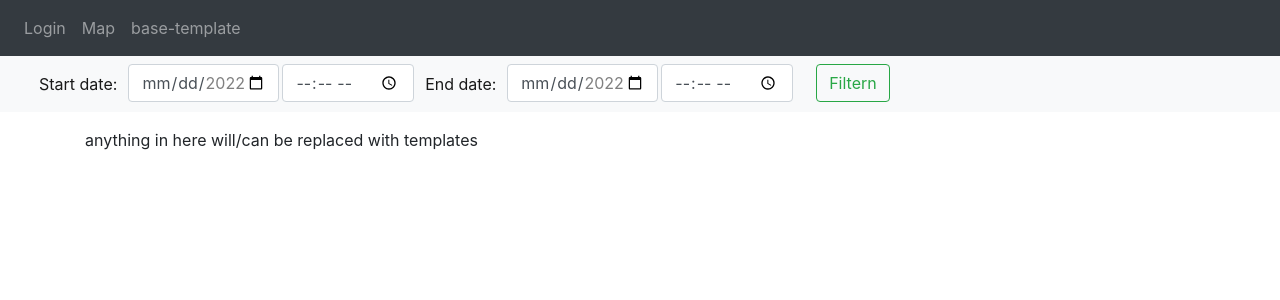
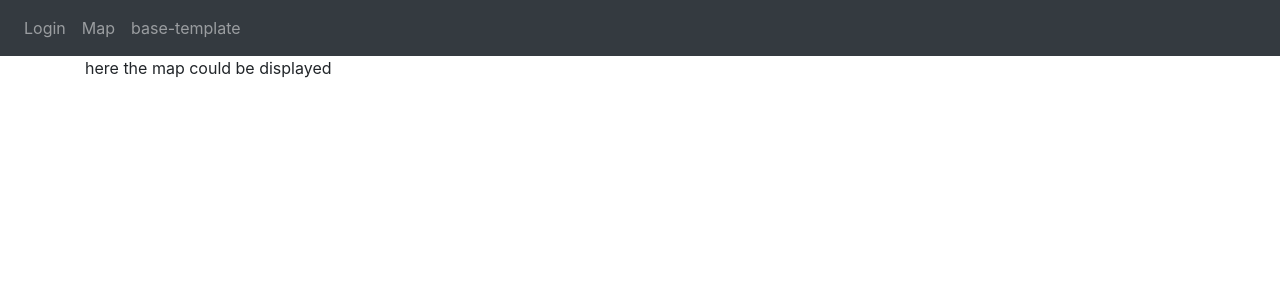
Before and after one commit to DamianAtlass/LocTrace, a Flask app: template website/templates/map.html in a window 1280 px wide. Shown: the top 300 px of the page. Run offline with Flask 2, Linux system fonts and the light colour scheme; the template is opened without the code that fills it, so the values that code supplies are empty; parts of the project's set-up code (start-up, migrations or seed data) failed here and were passed over.

Commit message:
original skeleton dateien

```diff
--- a/website/templates/base.html
+++ b/website/templates/base.html
@@ -4,21 +4,14 @@
     <meta charset="UTF-8">
     <meta http-equiv="X-UA-Compatible" content="IE=edge">
     <meta name="viewport" content="width=device-width, initial-scale=1.0">
-
     <title>{% block title %} base {% endblock %}</title>
     <!-- import bootstrap  -->
-
     <link rel="stylesheet" href="https://cdn.jsdelivr.net/npm/bootstrap@4.3.1/dist/css/bootstrap.min.css" integrity="sha384-ggOyR0iXCbMQv3Xipma34MD+dH/1fQ784/j6cY/iJTQUOhcWr7x9JvoRxT2MZw1T" crossorigin="anonymous">
     <script src="https://code.jquery.com/jquery-3.3.1.slim.min.js" integrity="sha384-q8i/X+965DzO0rT7abK41JStQIAqVgRVzpbzo5smXKp4YfRvH+8abtTE1Pi6jizo" crossorigin="anonymous"></script>
     <script src="https://cdn.jsdelivr.net/npm/popper.js@1.14.7/dist/umd/popper.min.js" integrity="sha384-UO2eT0CpHqdSJQ6hJty5KVphtPhzWj9WO1clHTMGa3JDZwrnQq4sF86dIHNDz0W1" crossorigin="anonymous"></script>
     <script src="https://cdn.jsdelivr.net/npm/bootstrap@4.3.1/dist/js/bootstrap.min.js" integrity="sha384-JjSmVgyd0p3pXB1rRibZUAYoIIy6OrQ6VrjIEaFf/nJGzIxFDsf4x0xIM+B07jRM" crossorigin="anonymous"></script>
-  </head>
-{% block style %}
-<style>
 
-</style>
-{% endblock %}
-
+</head>
 <body>
 
     <nav class="navbar navbar-expand-lg navbar-dark bg-dark">
@@ -38,7 +31,6 @@
           </div>
         </div>
       </nav>
-      {% block filter%} {% endblock %}
       <div class = "container">
         {% block content%} anything in here will/can be replaced with templates {% endblock %}
       </div>
--- a/website/templates/map.html
+++ b/website/templates/map.html
@@ -7,48 +7,9 @@ this means that for example bootstrap doesn't need to be imported again -->
 
 
 <!-- this replaces the block called "content" in base.html -->
+{% block content %}
+here the map could be displayed
 
-{% block style %}
-<style>
-li > button{
-margin-left: 20px;
-}
-li{
-  margin-right: 3px;
-}
-
-</style>
-{% endblock %}
-
-{% block filter %}
-  <nav class="navbar navbar-expand-sm navbar-light bg-light">
-	  <div class="container-fluid">
-		<div class="collapse navbar-collapse " id="navbarSupportedContent">
-		  <ul class="navbar-nav me-auto order-0 ">
-			<li class="nav-item">
-			  <span class="nav-link active">Start date: </span>
-			</li>
-			<li class="nav-item">
-			  <input class="form-control me-2" type="date" name="filter-start" value="2022-00-00" min="2022-01-01" max="2022-12-31">
-			</li>
-      <li>
-        <input class="form-control me-2" type="time" name="start-time">
-      </li>
-			<li class="nav-item">
-			  <span class="nav-link active">End date: </span>
-			</li>
-			<li class="nav-item">
-			  <input class="form-control me-2" type="date" name="filter-end" value="2022-00-00" min="2022-01-01" max="2022-12-31">
-			</li>
-      <li>
-        <input class="form-control me-2" type="time" name="end-time">
-      </li>
-      <li>
-        <button class="btn btn-outline-success" type="submit">Filtern</button>
-      </li>
-		  </ul>
-	  </div>
-	</nav>
 
 {% if true %}
 
```
Also changed, not shown: website/templates/login.html (+2 -47 lines), website/views.py (+3 -6 lines).
